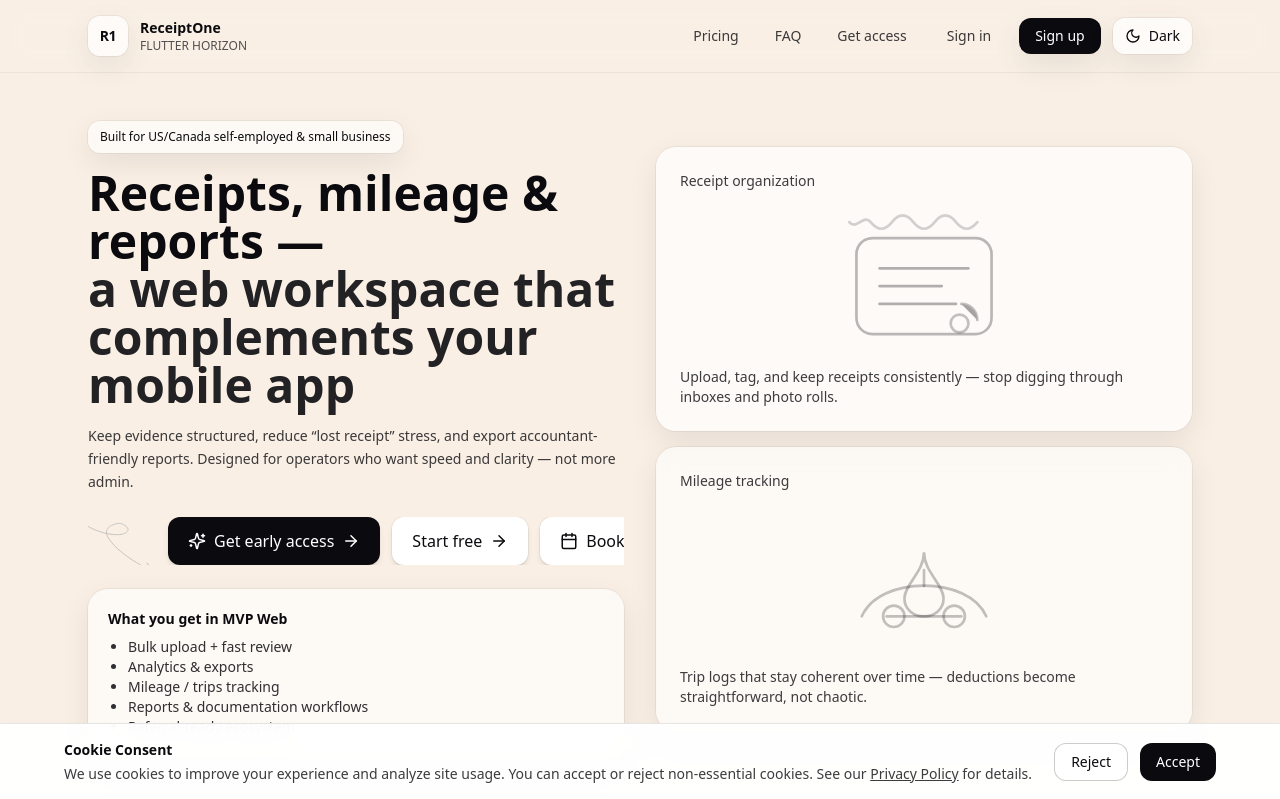
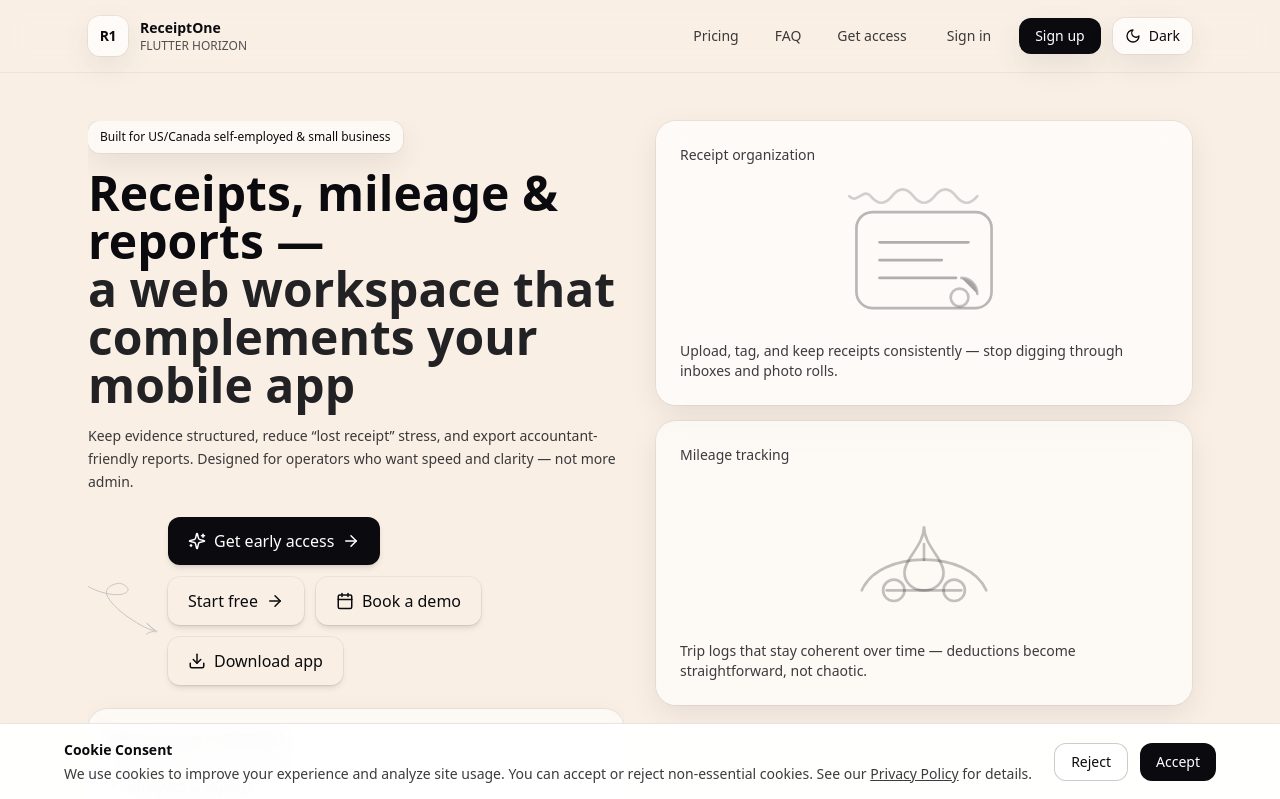
Before and after one commit to Alexd-y/receiptone-landing, a Next.js app: page / in a window 1280 px wide. Shown: the top 799 px of the page. Built offline with nearby package versions, Linux system fonts and the light colour scheme; no server answers.

Commit message:
Move loop arrow to left side pointing to Get early access button

```diff
--- a/components/CTAButtons.tsx
+++ b/components/CTAButtons.tsx
@@ -46,7 +46,7 @@
 
 export default function CTAButtons({ onPrimaryClick }: Props) {
   return (
-    <div className="relative flex flex-col gap-3 sm:flex-row sm:items-center pl-8 lg:pl-20 overflow-hidden">
+    <div className="relative flex flex-wrap gap-3 items-center pl-8 lg:pl-20">
       {/* Loop Arrow - слева, указывает на кнопку "Get early access" */}
       <LoopArrow />
 
@@ -65,30 +65,30 @@
         <ArrowRight size={18} />
       </button>
 
-      {/* Secondary Buttons */}
-      <div className="flex flex-col gap-3 sm:flex-row">
-        {/* Start free - белая кнопка с черным текстом, стрелка справа */}
+      {/* Secondary Buttons - светлые бежевые кнопки */}
+      <div className="flex flex-wrap gap-3">
+        {/* Start free - светлая бежевая кнопка с темным текстом, стрелка справа */}
         <a
           href="#pricing"
-          className="relative z-10 inline-flex items-center justify-center gap-2 rounded-xl bg-white px-5 py-3 font-medium text-ink-900 shadow-md ring-1 ring-black/5 transition-all hover:shadow-lg dark:bg-white/10 dark:text-white dark:ring-white/10"
+          className="relative z-10 inline-flex items-center justify-center gap-2 rounded-xl bg-sand-100 px-5 py-3 font-medium text-ink-900 shadow-md ring-1 ring-black/5 transition-all hover:shadow-lg dark:bg-white/10 dark:text-white dark:ring-white/10"
         >
           <span className="whitespace-nowrap">Start free</span>
           <ArrowRight size={18} />
         </a>
 
-        {/* Book a demo - белая кнопка с черным текстом, календарь слева */}
+        {/* Book a demo - светлая бежевая кнопка с темным текстом, календарь слева */}
         <a
           href="#lead"
-          className="relative z-10 inline-flex items-center justify-center gap-2 rounded-xl bg-white px-5 py-3 font-medium text-ink-900 shadow-md ring-1 ring-black/5 transition-all hover:shadow-lg dark:bg-white/10 dark:text-white dark:ring-white/10"
+          className="relative z-10 inline-flex items-center justify-center gap-2 rounded-xl bg-sand-100 px-5 py-3 font-medium text-ink-900 shadow-md ring-1 ring-black/5 transition-all hover:shadow-lg dark:bg-white/10 dark:text-white dark:ring-white/10"
         >
           <Calendar size={18} />
           <span className="whitespace-nowrap">Book a demo</span>
         </a>
 
-        {/* Download app - белая кнопка с черным текстом, иконка загрузки слева */}
+        {/* Download app - светлая бежевая кнопка с темным текстом, иконка загрузки слева */}
         <a
           href="#stores"
-          className="relative z-10 inline-flex items-center justify-center gap-2 rounded-xl bg-white px-5 py-3 font-medium text-ink-900 shadow-md ring-1 ring-black/5 transition-all hover:shadow-lg dark:bg-white/10 dark:text-white dark:ring-white/10"
+          className="relative z-10 inline-flex items-center justify-center gap-2 rounded-xl bg-sand-100 px-5 py-3 font-medium text-ink-900 shadow-md ring-1 ring-black/5 transition-all hover:shadow-lg dark:bg-white/10 dark:text-white dark:ring-white/10"
         >
           <Download size={18} />
           <span className="whitespace-nowrap">Download app</span>
--- a/components/Sections.tsx
+++ b/components/Sections.tsx
@@ -62,8 +62,8 @@
     <>
       {/* Hero */}
       <section className="mx-auto max-w-6xl px-6 pb-10 pt-12">
-        <div className="grid gap-8 lg:grid-cols-2 lg:items-center">
-          <div>
+        <div className="grid gap-8 lg:grid-cols-2 lg:items-start">
+          <div className="overflow-hidden">
             <motion.div
               initial={{ opacity: 0, y: 10 }}
               animate={{ opacity: 1, y: 0 }}
@@ -83,7 +83,7 @@
               operators who want speed and clarity — not more admin.
             </p>
 
-            <div className="mt-6 overflow-hidden">
+            <div className="mt-6">
               <CTAButtons onPrimaryClick={() => document.getElementById("lead")?.scrollIntoView({ behavior: "smooth" })} />
             </div>
 
```
